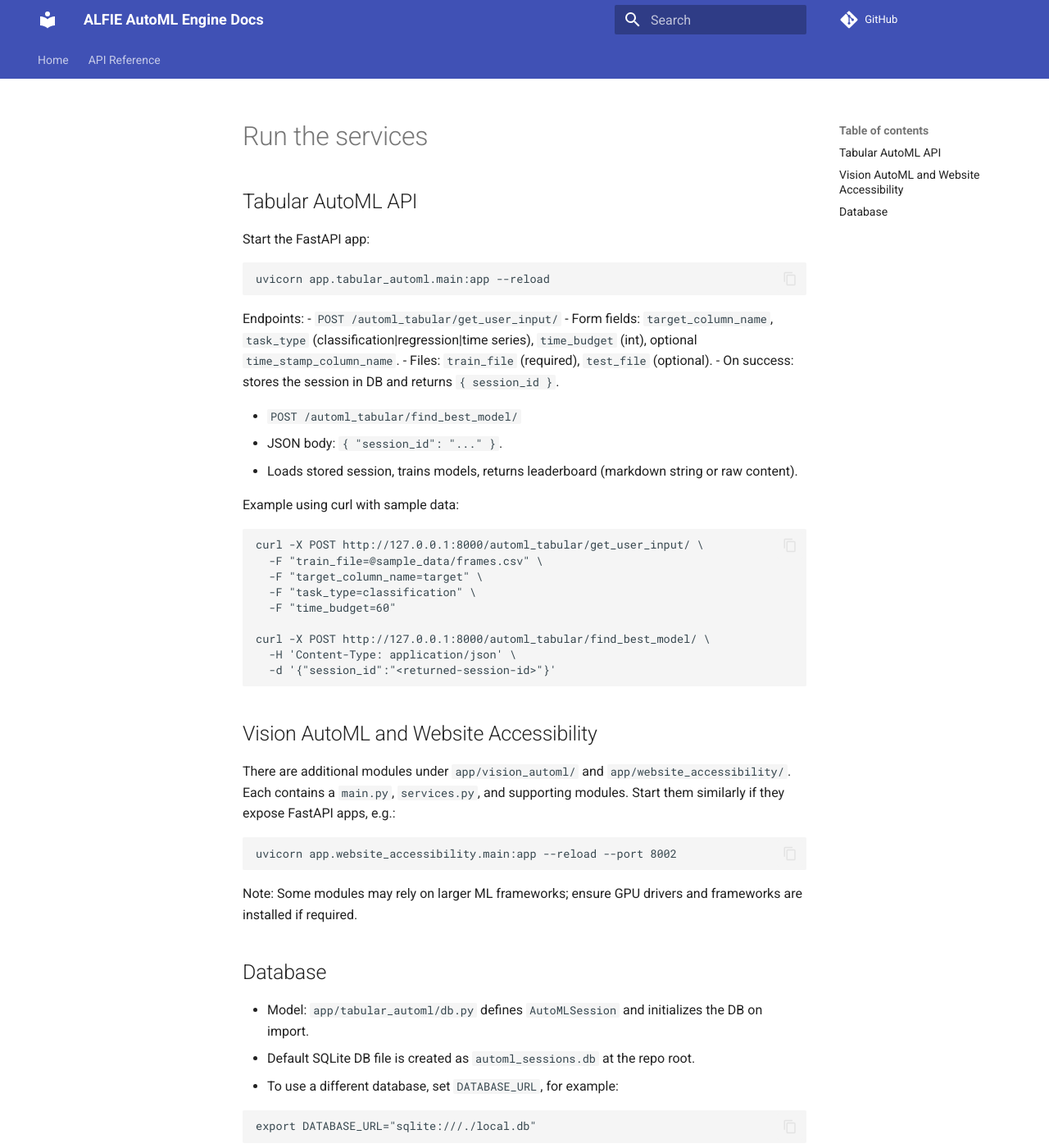
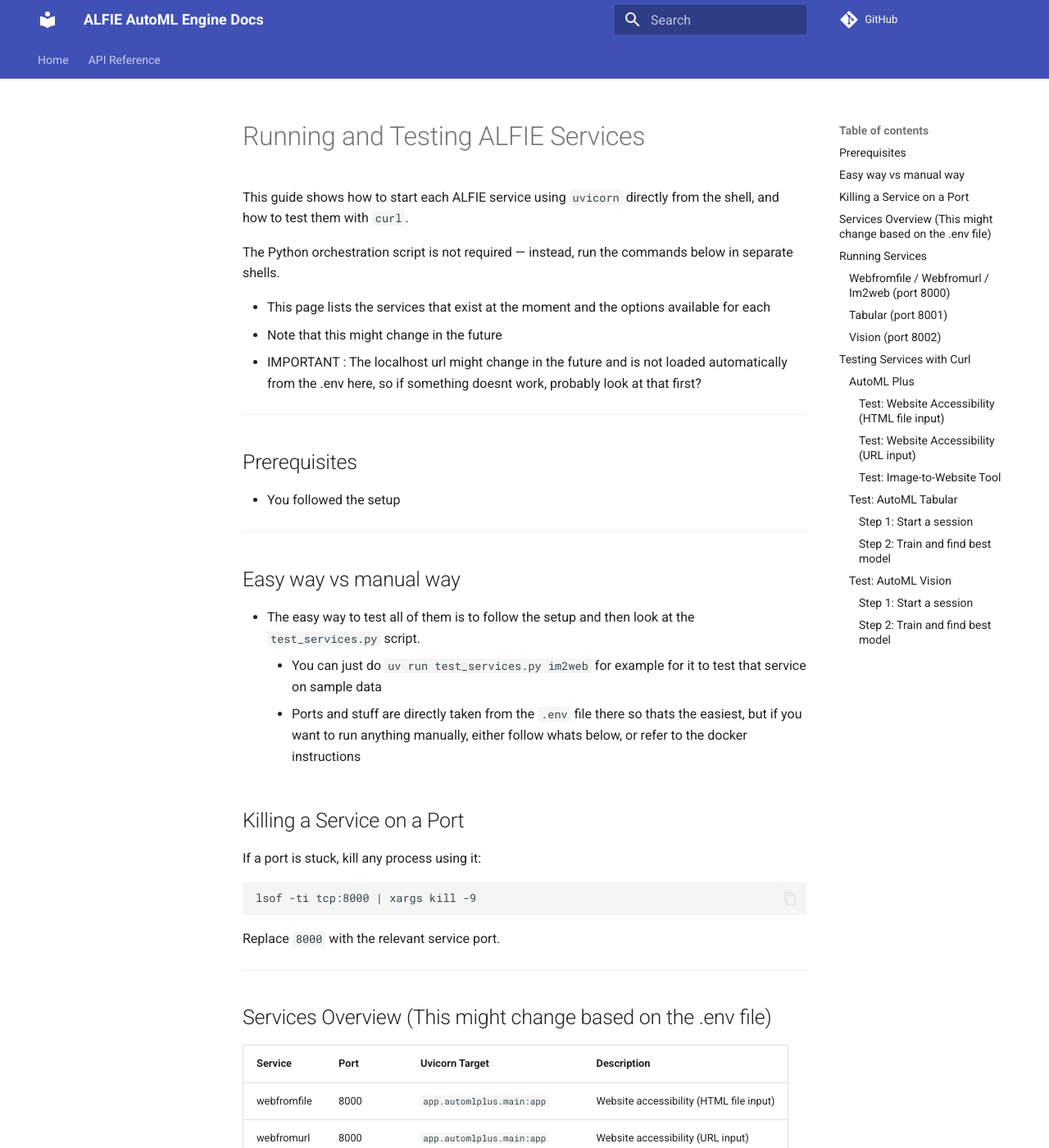
Before and after one commit to SubhadityaMukherjee/alfie_automl_engine, an MkDocs documentation site: the page built from docs/running_the_services.md, in a window 1280 px wide and 1400 px high. Shown: the whole window at 82% size. Built offline with MkDocs 1.6.1 and Material for MkDocs 9.7.7, drawn with Linux system fonts in a browser that asks for light colours; comment, search, counter and statistics services are not loaded; some of the changed text lies outside the part shown.

````diff
--- a/docs/running_the_services.md
+++ b/docs/running_the_services.md
@@ -1,47 +1,190 @@
 
-# Run the services
+# Running and Testing ALFIE Services
 
-## Tabular AutoML API
-Start the FastAPI app:
+This guide shows how to start each ALFIE service using `uvicorn` directly from the shell, and how to test them with `curl`.
+
+The Python orchestration script is not required — instead, run the commands below in separate shells.
+
+- This page lists the services that exist at the moment and the options available for each
+- Note that this might change in the future
+- IMPORTANT : The localhost url might change in the future and is not loaded automatically from the .env here, so if something doesnt work, probably look at that first?
+---
+
+## Prerequisites
+
+- You followed the setup
+
+---
+
+
+## Easy way vs manual way
+- The easy way to test all of them is to follow the setup and then look at the `test_services.py` script.
+    - You can just do `uv run test_services.py im2web` for example for it to test that service on sample data
+    - Ports and stuff are directly taken from the `.env` file there so thats the easiest, but if you want to run anything manually, either follow whats below, or refer to the docker instructions
+
+## Killing a Service on a Port
+
+If a port is stuck, kill any process using it:
+
 ```bash
-uvicorn app.tabular_automl.main:app --reload
+lsof -ti tcp:8000 | xargs kill -9
 ```
 
-Endpoints:
-- `POST /automl_tabular/get_user_input/`
-  - Form fields: `target_column_name`, `task_type` (classification|regression|time series), `time_budget` (int), optional `time_stamp_column_name`.
-  - Files: `train_file` (required), `test_file` (optional).
-  - On success: stores the session in DB and returns `{ session_id }`.
+Replace `8000` with the relevant service port.
 
-- `POST /automl_tabular/find_best_model/`
-  - JSON body: `{ "session_id": "..." }`.
-  - Loads stored session, trains models, returns leaderboard (markdown string or raw content).
+---
 
-Example using curl with sample data:
+## Services Overview (This might change based on the .env file)
+
+| Service     | Port | Uvicorn Target                | Description                             |
+| ----------- | ---- | ----------------------------- | --------------------------------------- |
+| webfromfile | 8000 | `app.automlplus.main:app`     | Website accessibility (HTML file input) |
+| webfromurl  | 8000 | `app.automlplus.main:app`     | Website accessibility (URL input)       |
+| im2web      | 8000 | `app.automlplus.main:app`     | Image-to-Website tool                   |
+| tabular     | 8001 | `app.tabular_automl.main:app` | AutoML for tabular datasets             |
+| vision      | 8002 | `app.vision_automl.main:app`  | AutoML for vision datasets              |
+
+---
+
+## Running Services
+
+Run each service in its own shell:
+
+### Webfromfile / Webfromurl / Im2web (port 8000)
+
 ```bash
-curl -X POST http://127.0.0.1:8000/automl_tabular/get_user_input/ \
-  -F "train_file=@sample_data/frames.csv" \
-  -F "target_column_name=target" \
-  -F "task_type=classification" \
-  -F "time_budget=60"
-
-curl -X POST http://127.0.0.1:8000/automl_tabular/find_best_model/ \
-  -H 'Content-Type: application/json' \
-  -d '{"session_id":"<returned-session-id>"}'
+uv run uvicorn app.automlplus.main:app --reload --host 0.0.0.0 --port 8000
 ```
 
-## Vision AutoML and Website Accessibility
-There are additional modules under `app/vision_automl/` and `app/website_accessibility/`. Each contains a `main.py`, `services.py`, and supporting modules. Start them similarly if they expose FastAPI apps, e.g.:
+### Tabular (port 8001)
+
 ```bash
-uvicorn app.website_accessibility.main:app --reload --port 8002
+uv run uvicorn app.tabular_automl.main:app --reload --host 0.0.0.0 --port 8001
 ```
 
-Note: Some modules may rely on larger ML frameworks; ensure GPU drivers and frameworks are installed if required.
+### Vision (port 8002)
 
-## Database
-- Model: `app/tabular_automl/db.py` defines `AutoMLSession` and initializes the DB on import.
-- Default SQLite DB file is created as `automl_sessions.db` at the repo root.
-- To use a different database, set `DATABASE_URL`, for example:
 ```bash
-export DATABASE_URL="sqlite:///./local.db"
+uv run uvicorn app.vision_automl.main:app --reload --host 0.0.0.0 --port 8002
 ```
+
+---
+
+## Testing Services with Curl
+
+Open another shell and run the tests.
+### AutoML Plus
+Bits and bobs that are not really "AutoML" but use AI models for a specific use case
+#### Test: Website Accessibility (HTML file input)
+- This tests the accessibility of a file given an HTML
+- Only options here are to enter the html file
+
+```bash
+curl -sN -X POST http://localhost:8000/automlplus/web_access/analyze/ \
+  -H "Content-Type: multipart/form-data" \
+  -F "file=@./sample_data/test.html"
+```
+
+---
+
+#### Test: Website Accessibility (URL input)
+- This tests the accessibility of a file given a URL (it downloads the html/css)
+- Only options here are to enter the url
+
+```bash
+curl -s -X POST http://localhost:8000/automlplus/web_access/analyze/ \
+  -H "Content-Type: multipart/form-data" \
+  -F "url=https://alfie-project.eu"
+  # Optionally add: -F "extra_file_input=@./sample_data/wcag_guidelines.txt"
+```
+
+---
+
+#### Test: Image-to-Website Tool
+- If you upload an image of a website and ask the engine to create a website of it, it will do so
+- Options are the prompt and the image file
+
+```bash
+curl -sN -X POST http://localhost:8000/automlplus/image_tools/run_on_image_stream/ \
+  -H "Content-Type: multipart/form-data" \
+  -F "prompt=Recreate this image into a website with HTML/CSS/JS and explain how to run it." \
+  -F "image_file=@./sample_data/websample.png"
+```
+
+---
+
+### Test: AutoML Tabular
+- Tabular AutoML
+- The first call for each is to interface with AutoDW (When this is possible)
+- Required options are the target_column, and type of task (classification or regression) and the time budget in seconds
+- Input can be any file that can be read by pandas
+- Train/test/val split will be automatically done
+
+#### Step 1: Start a session
+
+```bash
+curl -s -X POST http://localhost:8001/automl_tabular/get_user_input/ \
+  -H "Content-Type: multipart/form-data" \
+  -F "train_csv=@./sample_data/knot_theory/train.csv" \
+  -F "target_column_name=signature" \
+  -F "task_type=classification" \
+  -F "time_budget=30"
+```
+
+This returns a JSON with a `session_id`.
+
+#### Step 2: Train and find best model
+
+```bash
+curl -s -X POST http://localhost:8001/automl_tabular/find_best_model/ \
+  -H "Content-Type: application/json" \
+  -d '{"session_id": "REPLACE_WITH_SESSION_ID"}'
+```
+
+---
+
+### Test: AutoML Vision
+- AutoML for vision
+- Train/test/val split will be automatically done
+- The first call for each is to interface with AutoDW (When this is possible)
+- The required options are the csv file with labels, a zip of images, the filename column, label column name, task type, time budget and model size
+    - image_zip
+        - Images in a VERY specific format (for now, probably will be replaced with croissant or similar format later
+        - main folder
+            - category1
+                - image1.png (images of type jpg, png, jpeg)
+                - image2.png
+
+    - csv_file should contain two columns - one with the file name (no path, just the file name), and
+        |filename|label|
+        |---|---|
+        |image1.png|cat|
+        |image2.png|dog|
+    - time budget in seconds
+    - model size is either small,medium or large (based on number of parameters)
+        - MODEL_SMALL_MAX_PARAM_SIZE=50000000
+        - MODEL_MEDIUM_MAX_PARAM_SIZE=200000000
+
+#### Step 1: Start a session
+
+```bash
+curl -s -X POST http://localhost:8002/automl_vision/get_user_input/ \
+  -H "Content-Type: multipart/form-data" \
+  -F "csv_file=@./sample_data/Garbage_Dataset_Classification/metadata.csv" \
+  -F "images_zip=@./sample_data/Garbage_Dataset_Classification/images.zip" \
+  -F "filename_column=filename" \
+  -F "label_column=label" \
+  -F "task_type=classification" \
+  -F "time_budget=10" \
+  -F "model_size=medium"
+```
+
+This returns a JSON with a `session_id`.
+
+#### Step 2: Train and find best model
+
+```bash
+curl -s -X POST http://localhost:8002/automl_vision/find_best_model/ \
+  -H "Content-Type: application/json" \
+  -d '{"session_id": "REPLACE_WITH_SESSION_ID"}'
+```
````
Also changed, not shown: docs/docker_instructions.md (added, +18 -0 lines), docs/index.md (+1 -1 lines).
